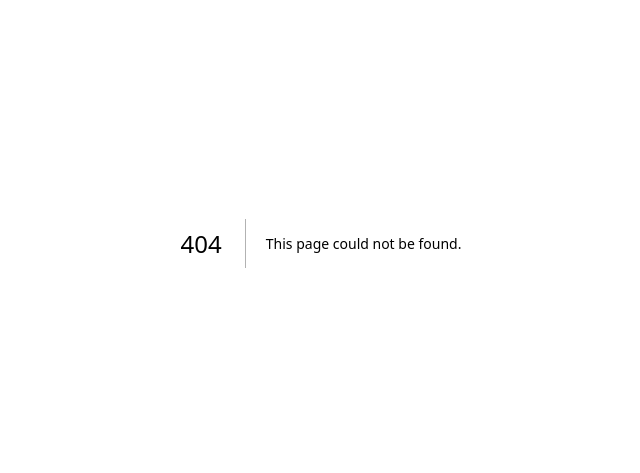
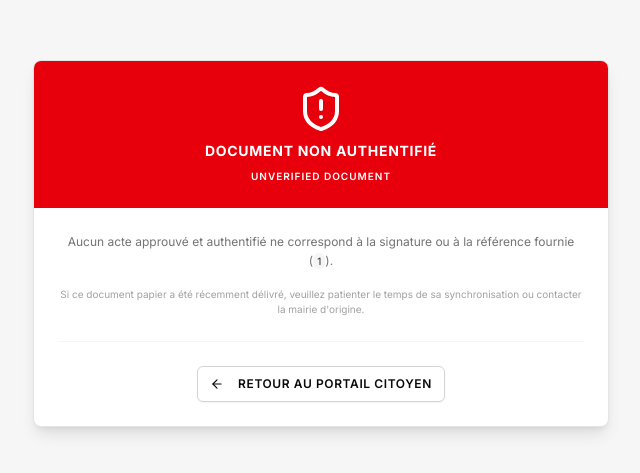
Before and after one commit to jeansamist/birth-manage, a Next.js app: page /verify/1 in a window 1280 px wide. Before the commit this address had no page. Shown: the part 157-630 px from the top of the page, without its empty margins (319-959 px from the left). Built offline with nearby package versions, Linux system fonts and the light colour scheme; no server answers; the database is empty.

Commit message:
feat(verify): implement public QR verification page with secure data comparison view

```diff
--- /dev/null
+++ b/app/verify/[token]/page.tsx
@@ -0,0 +1,113 @@
+import * as React from "react"
+import Link from "next/link"
+import { ShieldCheckIcon, ShieldAlertIcon, FileTextIcon, ArrowLeftIcon } from "lucide-react"
+import { Button } from "@/components/ui/button"
+import { prisma } from "@/lib/prisma"
+
+interface VerifyPageProps {
+  params: Promise<{ token: string }>
+}
+
+function formatDate(date: Date | null | undefined) {
+  if (!date) return "—"
+  return new Intl.DateTimeFormat("fr-FR", { dateStyle: "long" }).format(new Date(date))
+}
+
+export default async function VerifyPage({ params }: VerifyPageProps) {
+  const resolvedParams = await params
+  const token = resolvedParams.token
+
+  const birth = await prisma.birthRecord.findUnique({
+    where: { citizenAccessId: token },
+    include: {
+      hospital: { select: { name: true, city: true } },
+      cityHall: { select: { name: true, city: true } },
+    },
+  })
+
+  const isAuthentic = birth && birth.status === "APPROVED"
+
+  return (
+    <main className="min-h-screen bg-neutral-50/50 flex flex-col items-center justify-center p-4">
+      <div className="w-full max-w-xl bg-white border border-neutral-200 rounded-md shadow-lg overflow-hidden font-sans">
+
+        {/* Verification Status Header */}
+        {isAuthentic ? (
+          <div className="bg-emerald-600 text-white p-6 text-center space-y-2">
+            <ShieldCheckIcon className="size-12 mx-auto animate-pulse" />
+            <h1 className="text-sm font-bold uppercase tracking-wider">
+              Acte de Naissance Authentique
+            </h1>
+            <p className="text-[10px] text-emerald-100 uppercase tracking-widest font-semibold">
+              Authentic Birth Certificate
+            </p>
+          </div>
+        ) : (
+          <div className="bg-destructive text-white p-6 text-center space-y-2">
+            <ShieldAlertIcon className="size-12 mx-auto" />
+            <h1 className="text-sm font-bold uppercase tracking-wider">
+              Document Non Authentifié
+            </h1>
+            <p className="text-[10px] text-destructive-foreground uppercase tracking-widest font-semibold">
+              Unverified Document
+            </p>
+          </div>
+        )}
+
+        <div className="p-6 space-y-6">
+          {isAuthentic ? (
+            <>
+              <p className="text-xs text-neutral-500 leading-relaxed text-center">
+                Ce document est certifié cryptographiquement par le Registre National de l'État Civil (BUNEC). Les informations ci-dessous doivent correspondre exactement aux mentions portées sur le document papier présenté.
+              </p>
+
+              {/* Data comparison grid */}
+              <div className="border border-neutral-100 rounded-md divide-y divide-neutral-100 text-xs">
+                <VerifyRow label="N° Acte / Certificate No." value={birth.certificateNumber} />
+                <VerifyRow label="Nom de l'enfant / Surname" value={birth.babyLastName} isUpper />
+                <VerifyRow label="Prénoms de l'enfant / Given Name" value={birth.babyFirstName} isUpper />
+                <VerifyRow label="Sexe / Sex" value={birth.babyGender === "MALE" ? "MASCULIN / MALE" : "FÉMININ / FEMALE"} />
+                <VerifyRow label="Date de naissance / Date of birth" value={formatDate(birth.birthDate)} />
+                <VerifyRow label="Lieu de naissance / Place of birth" value={birth.birthPlace} isUpper />
+                <VerifyRow label="Mère / Mother" value={`${birth.motherFirstName ?? ""} ${birth.motherLastName ?? ""}`} isUpper />
+                <VerifyRow label="Père / Father" value={birth.fatherFirstName ? `${birth.fatherFirstName} ${birth.fatherLastName ?? ""}` : "—"} isUpper />
+                <VerifyRow label="Mairie d'enregistrement / City Hall" value={birth.cityHall ? `${birth.cityHall.name} · ${birth.cityHall.city}` : "—"} isUpper />
+                <VerifyRow label="Date de signature / Approved date" value={formatDate(birth.approvedAt)} />
+              </div>
+            </>
+          ) : (
+            <div className="space-y-4 text-center">
+              <p className="text-xs text-neutral-500 leading-relaxed">
+                Aucun acte approuvé et authentifié ne correspond à la signature ou à la référence fournie (<code className="bg-neutral-100 px-1 py-0.5 rounded-sm text-neutral-800 font-mono text-[10px]">{token}</code>).
+              </p>
+              <p className="text-[10px] text-neutral-400">
+                Si ce document papier a été récemment délivré, veuillez patienter le temps de sa synchronisation ou contacter la mairie d'origine.
+              </p>
+            </div>
+          )}
+
+          {/* Action buttons */}
+          <div className="border-t border-neutral-100 pt-6 flex justify-center">
+            <Button asChild variant="outline" className="h-9 px-4 rounded-sm text-xs font-semibold uppercase tracking-wider cursor-pointer border-neutral-300">
+              <Link href="/citizen">
+                <ArrowLeftIcon className="size-3.5 mr-1.5" />
+                Retour au portail citoyen
+              </Link>
+            </Button>
+          </div>
+        </div>
+      </div>
+    </main>
+  )
+}
+
+function VerifyRow({ label, value, isUpper = false }: { label: string; value: string | null | undefined; isUpper?: boolean }) {
+  return (
+    <div className="grid grid-cols-3 p-3 gap-2">
+      <span className="text-[10px] font-bold text-neutral-400 uppercase tracking-wider col-span-1">{label}</span>
+      <span className={`font-semibold text-neutral-800 col-span-2 ${isUpper ? "uppercase" : ""}`}>
+        {value || "—"}
+      </span>
+    </div>
+  )
+}
```
